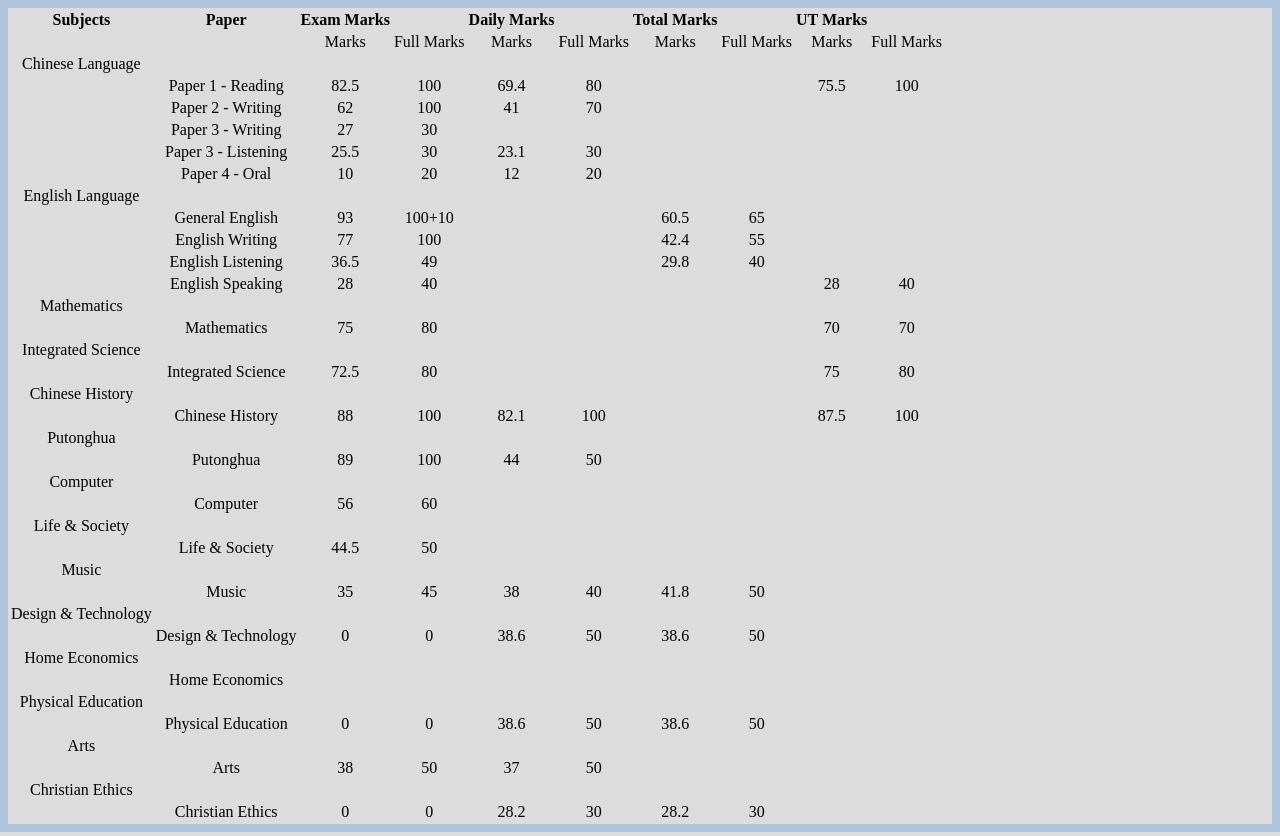
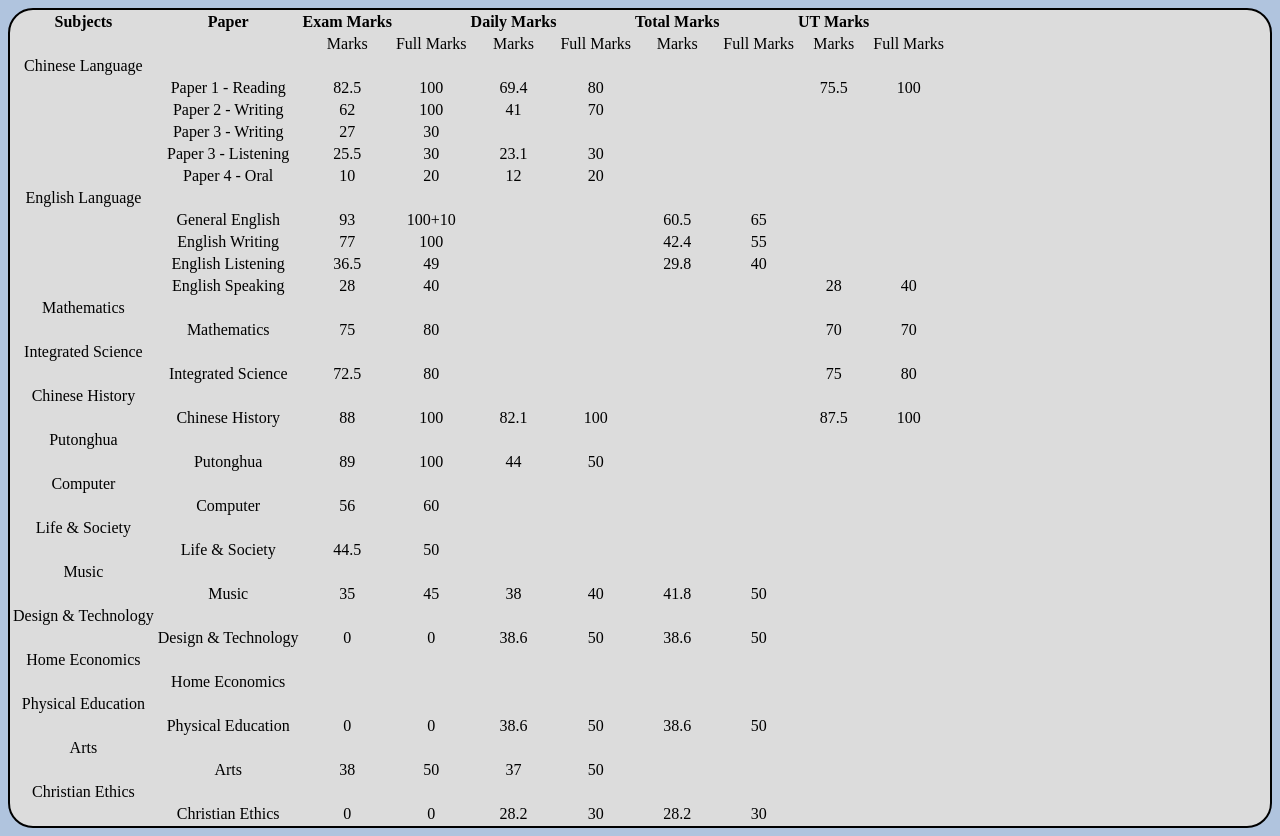
Before and after one commit to guangyou2323/guangyou2323.github.io, a PHP site: page /exam/marks/excels/s1/firstterm.html in a window 1280 px wide. Run offline with PHP 8.4, Linux system fonts and the light colour scheme.

Commit message:
modified:   exam/marks/index.css

```diff
--- a/exam/marks/index.css
+++ b/exam/marks/index.css
@@ -17,6 +17,8 @@ body {
 
 div {
     text-align: center;
+    border:2px solid;
+    border-radius:25px;
 }
 
 a {
```
